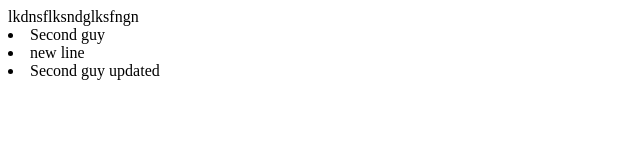
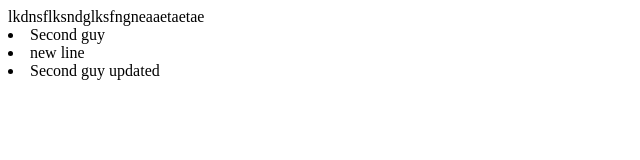
Before and after one commit to husseinelamine/FirstAngularProject, a plain HTML site: page index.html in a window 1280 px wide. Shown: the full height of the page, 0-640 px from the left. Drawn offline with Linux system fonts and the light colour scheme.

Commit message:
added something to index.html

```diff
--- a/index.html
+++ b/index.html
@@ -5,7 +5,7 @@
     <meta name="viewport" content="width=device-width, initial-scale=1.0">
     <title>Document</title>
 </head>
-lkdnsflksndglksfngn
+lkdnsflksndglksfngneaaetaetae
 <body>
     <li>Second guy</li>
     <li>new line</li>
```
